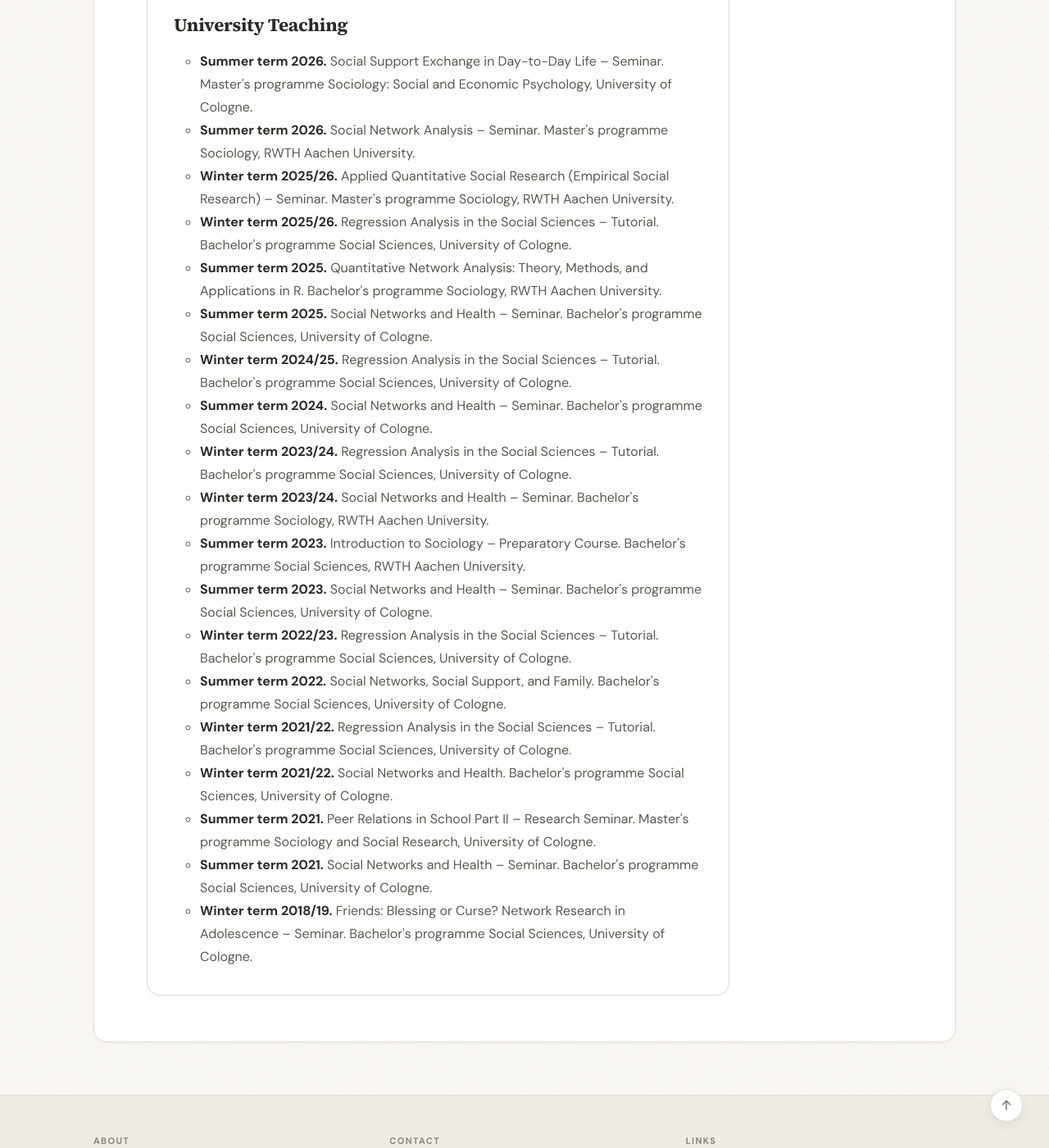
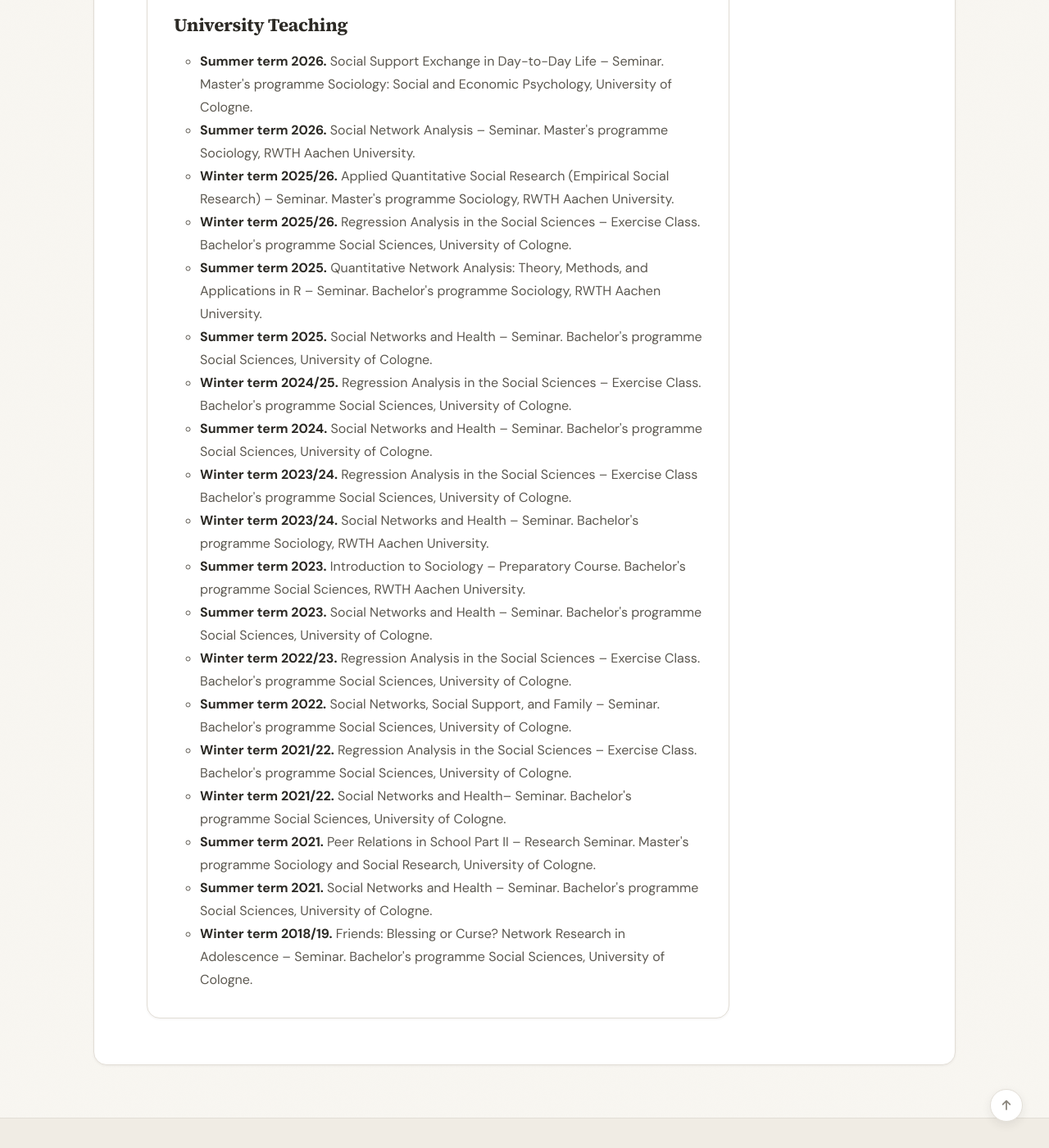
Before and after one commit to KruegerHeike/kruegerheike.github.io, a Jekyll site: the page built from _pages/teaching.md, in a window 1280 px wide and 1400 px high, scrolled down 611 px. Shown: the whole window at 82% size. Built offline with Jekyll 4.4.1, drawn with Linux system fonts in a browser that asks for light colours; a style sheet for code colours, icons or effects is not loaded.

Commit message:
Update teaching.md

```diff
--- a/_pages/teaching.md
+++ b/_pages/teaching.md
@@ -33,17 +33,17 @@ permalink: /teaching/
 
 <li><strong>Winter term 2025/26.</strong> Applied Quantitative Social Research (Empirical Social Research) – Seminar. Master's programme Sociology, RWTH Aachen University.</li>
 
-<li><strong>Winter term 2025/26.</strong> Regression Analysis in the Social Sciences – Tutorial. Bachelor's programme Social Sciences, University of Cologne.</li>
+<li><strong>Winter term 2025/26.</strong> Regression Analysis in the Social Sciences – Exercise Class. Bachelor's programme Social Sciences, University of Cologne.</li>
 
-<li><strong>Summer term 2025.</strong> Quantitative Network Analysis: Theory, Methods, and Applications in R. Bachelor's programme Sociology, RWTH Aachen University.</li>
+<li><strong>Summer term 2025.</strong> Quantitative Network Analysis: Theory, Methods, and Applications in R – Seminar. Bachelor's programme Sociology, RWTH Aachen University.</li>
 
 <li><strong>Summer term 2025.</strong> Social Networks and Health – Seminar. Bachelor's programme Social Sciences, University of Cologne.</li>
 
-<li><strong>Winter term 2024/25.</strong> Regression Analysis in the Social Sciences – Tutorial. Bachelor's programme Social Sciences, University of Cologne.</li>
+<li><strong>Winter term 2024/25.</strong> Regression Analysis in the Social Sciences – Exercise Class. Bachelor's programme Social Sciences, University of Cologne.</li>
 
 <li><strong>Summer term 2024.</strong> Social Networks and Health – Seminar. Bachelor's programme Social Sciences, University of Cologne.</li>
 
-<li><strong>Winter term 2023/24.</strong> Regression Analysis in the Social Sciences – Tutorial. Bachelor's programme Social Sciences, University of Cologne.</li>
+<li><strong>Winter term 2023/24.</strong> Regression Analysis in the Social Sciences – Exercise Class Bachelor's programme Social Sciences, University of Cologne.</li>
 
 <li><strong>Winter term 2023/24.</strong> Social Networks and Health – Seminar. Bachelor's programme Sociology, RWTH Aachen University.</li>
 
@@ -51,13 +51,13 @@ permalink: /teaching/
 
 <li><strong>Summer term 2023.</strong> Social Networks and Health – Seminar. Bachelor's programme Social Sciences, University of Cologne.</li>
 
-<li><strong>Winter term 2022/23.</strong> Regression Analysis in the Social Sciences – Tutorial. Bachelor's programme Social Sciences, University of Cologne.</li>
+<li><strong>Winter term 2022/23.</strong> Regression Analysis in the Social Sciences – Exercise Class. Bachelor's programme Social Sciences, University of Cologne.</li>
 
-<li><strong>Summer term 2022.</strong> Social Networks, Social Support, and Family. Bachelor's programme Social Sciences, University of Cologne.</li>
+<li><strong>Summer term 2022.</strong> Social Networks, Social Support, and Family – Seminar. Bachelor's programme Social Sciences, University of Cologne.</li>
 
-<li><strong>Winter term 2021/22.</strong> Regression Analysis in the Social Sciences – Tutorial. Bachelor's programme Social Sciences, University of Cologne.</li>
+<li><strong>Winter term 2021/22.</strong> Regression Analysis in the Social Sciences – Exercise Class. Bachelor's programme Social Sciences, University of Cologne.</li>
 
-<li><strong>Winter term 2021/22.</strong> Social Networks and Health. Bachelor's programme Social Sciences, University of Cologne.</li>
+<li><strong>Winter term 2021/22.</strong> Social Networks and Health– Seminar. Bachelor's programme Social Sciences, University of Cologne.</li>
 
 <li><strong>Summer term 2021.</strong> Peer Relations in School Part II – Research Seminar. Master's programme Sociology and Social Research, University of Cologne.</li>
 
```
